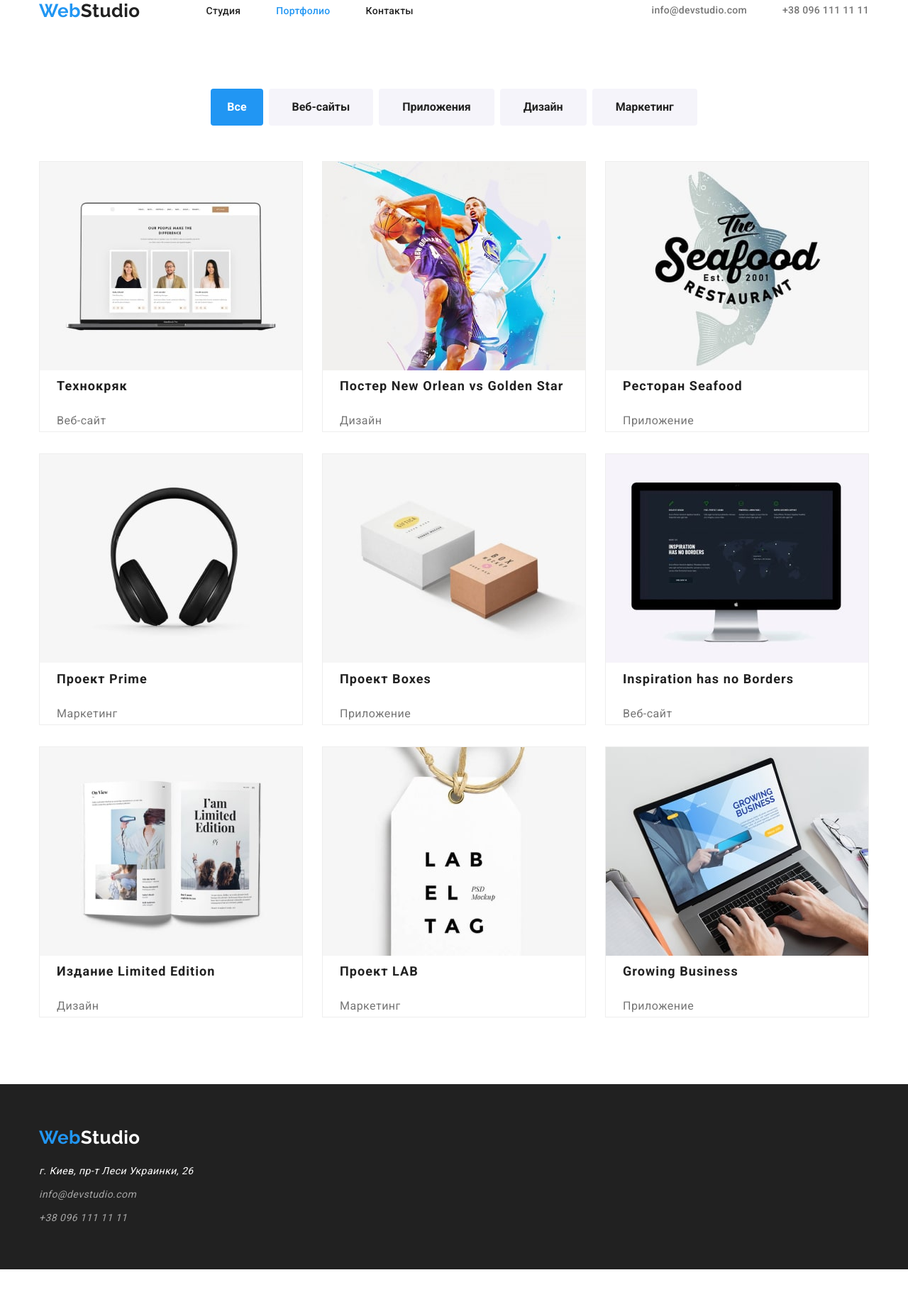
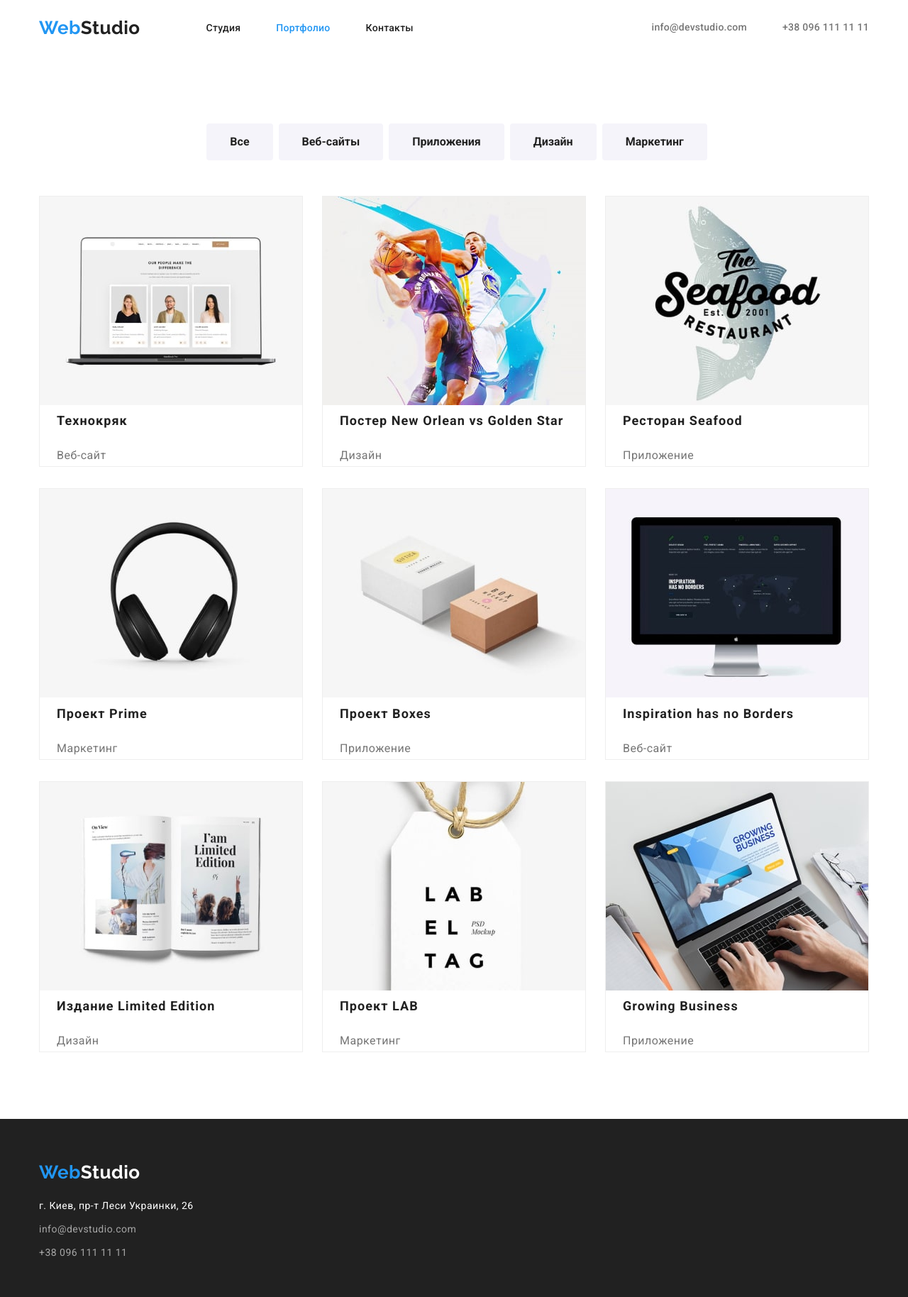
Before and after one commit to SergeyOstapenko/goit-markup-hw-03, a plain HTML site: page portfolio.html in a window 1280 px wide. Shown: the whole page at 71% size. Before the commit the page ends 1789 px from the top, so only its background shows below. Drawn offline with nearby package versions, Linux system fonts and the light colour scheme.

Commit message:
исправил ошибки

```diff
--- a/css/styles.css
+++ b/css/styles.css
@@ -35,10 +35,17 @@ body {
     list-style: none;
 }
 
+.link {
+    text-decoration: none;
+}
+
 .container.main-container {
     display: flex;
     align-items: center;
+    padding-top: 24px;
+    padding-bottom: 25px;
 }
+
 
 /* site nav */
 
@@ -68,10 +75,6 @@ body {
     color: var(--primary-text-color);
 }
 
-
-.link {
-    text-decoration: none;
-}
 
 .header-link {
     color: var(--primary-text-color);
@@ -136,6 +139,8 @@ body {
  .hero-title {
     margin-top: 0;
     margin-bottom: 30px;
+    padding-top: 200px;
+
     color: var(--primary-bg-color);
     font-weight: 900;
     font-size: 44px;
@@ -315,6 +320,7 @@ body {
 .button.primery {
     padding-left: 22px;
     padding-right: 22px;
+    margin-bottom: 200px;
 
     background-color: var(--accent-text-color);
     color: var(--primary-bg-color);
@@ -324,6 +330,12 @@ body {
     margin-left: 8px;
 
     background-color: var(--secondary-bg-color);
+}
+
+.button.secondary:hover,
+.button.secondary:focus {
+    background-color: var(--accent-text-color);
+    color: var(--primary-bg-color);
 }
 
 
@@ -353,6 +365,7 @@ body {
     font-weight: 400;
     font-size: 14px;
     line-height: 1.71;
+    font-style: normal;
 }
 
 .footer-email, .footer-tel {
@@ -360,6 +373,7 @@ body {
     font-weight: 400;
     font-size: 14px;
     line-height: 1.71;
+    font-style: normal;
 }
 
 .footer-email {
--- a/portfolio.html
+++ b/portfolio.html
@@ -34,7 +34,7 @@
         <section class="section-button">
             <div class="container-button container">
                 <ul class="button-list list">
-                    <li><button type="button" class="button primery">Все</button></li>
+                    <li><button type="button" class="button secondary">Все</button></li>
                     <li><button type="button" class="button secondary">Веб-сайты</button></li>
                     <li><button type="button" class="button secondary">Приложения</button></li>
                     <li><button type="button" class="button secondary">Дизайн</button></li>
```
